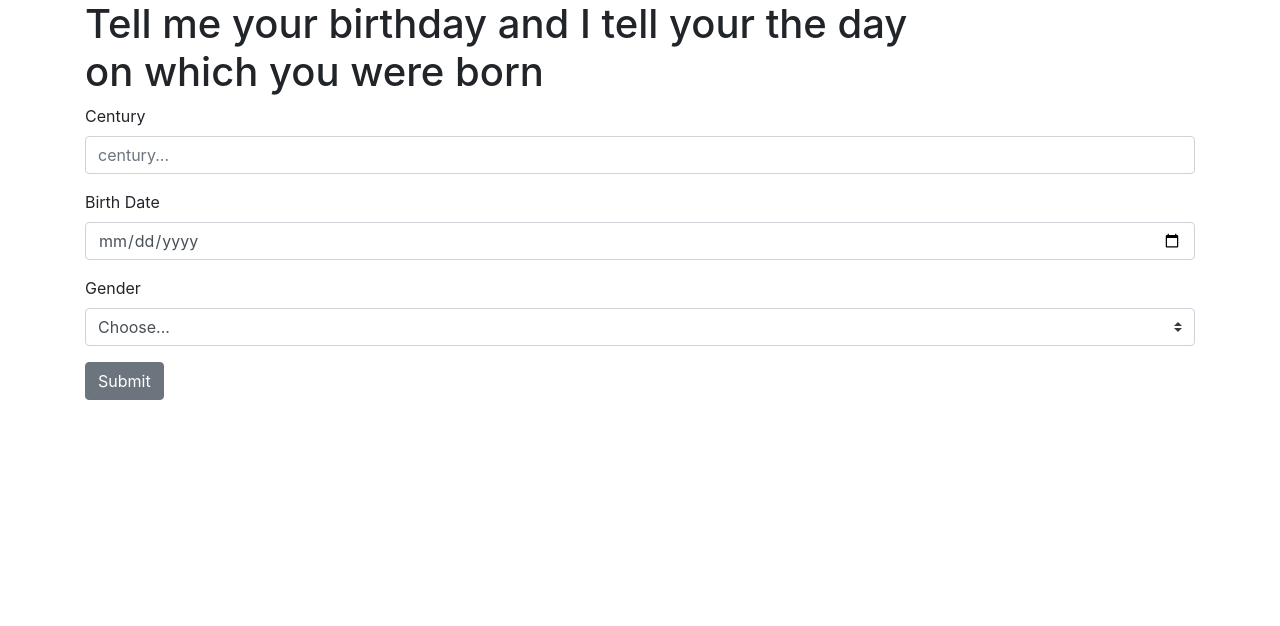
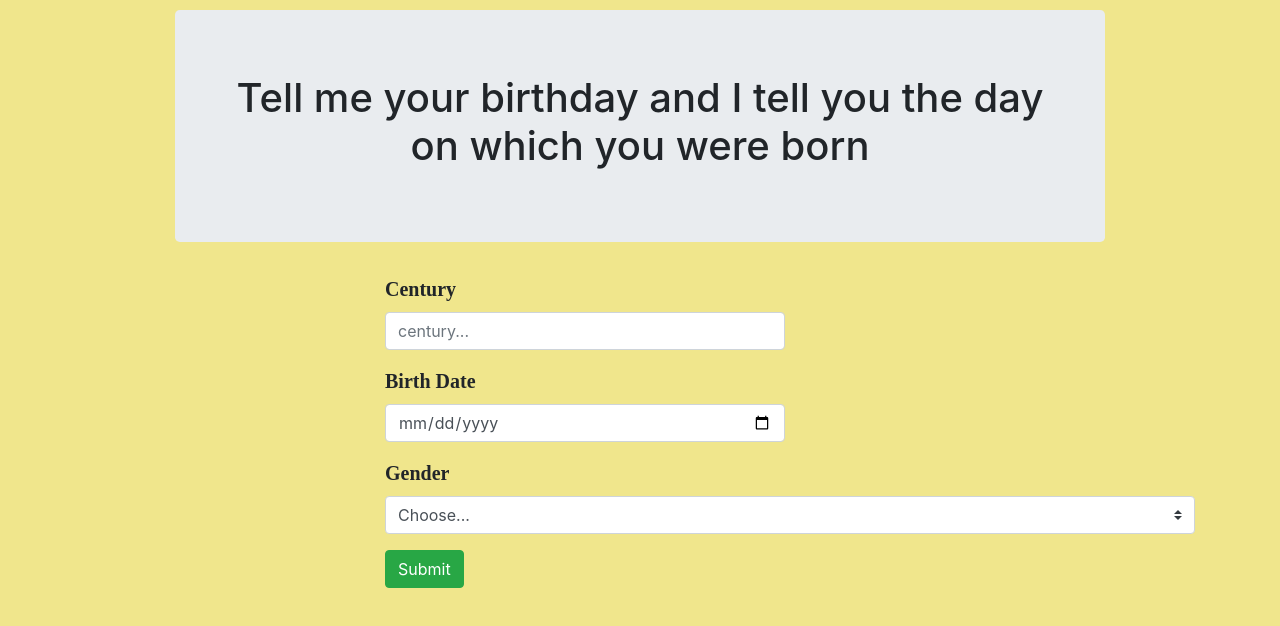
Before and after one commit to niEmerance/week2Project, a plain HTML site: page main.html in a window 1280 px wide. Drawn offline with Linux system fonts and the light colour scheme.

Commit message:
design some content

```diff
--- a/css/styles.css
+++ b/css/styles.css
@@ -1,4 +1,4 @@
-.mainBody{
+body{
     background-color: khaki;
 }
 .main{
@@ -39,3 +39,24 @@
     color:white;
     background-color: green;
 }
+/* ====================================== */
+.jumbotron{
+    text-align: center;
+    margin-top: 10px;
+    margin-right: 90px;
+    margin-left: 90px;
+}
+form .form-group label{
+    font-family: 'Times New Roman', Times, serif;
+    font-size: 20px;
+    font-weight: bold;
+}
+form .form-group input{
+    width: 400px;
+}
+form .form-group .custom-select select option{
+    width: 400px;
+}
+form{
+    margin-left: 300px;
+}
--- a/main.html
+++ b/main.html
@@ -10,7 +10,9 @@
 </head>
 <body>
    <div class="container">
-    <h1>Tell me your birthday and I tell your the day</br>on which you were born</h1>
+    <div class="jumbotron">
+            <h1>Tell me your birthday and I tell you the day</br>on which you were born</h1>
+    </div>
     <form>
         <div class="form-group">
                 <label for="">Century</label>
@@ -23,7 +25,7 @@
         <div class="form-group">
             <label for="inlineFormCustomSelectPref">Gender</label>
             <select class="custom-select" id="gender" onchange="selectGender()">
-                 <option selected>Choose...</option>
+                 <option class="selected">Choose...</option>
                  <!-- <option value="1">Female</option>
                  <option value="2">Male</option> -->
                  <option>Female</option>
@@ -31,7 +33,7 @@
             </select>
         </div>
         <div class="form-group">
-            <button type="submit" class="btn btn-secondary" onclick="getInput()">Submit</button>
+            <button type="submit" class="btn btn-success" onclick="getInput()">Submit</button>
           </div>
     </form>
    </div>
```
Also changed, not shown: index.html (+1 -3 lines).
